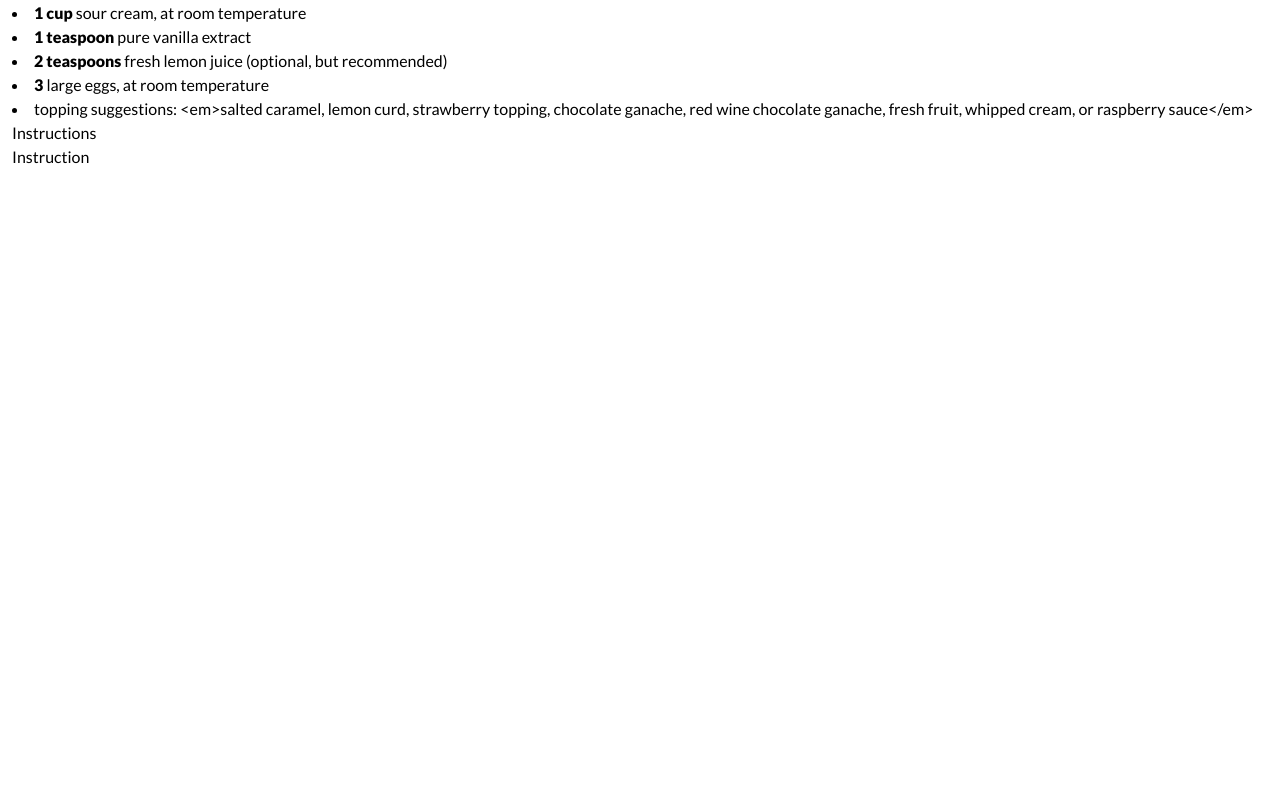
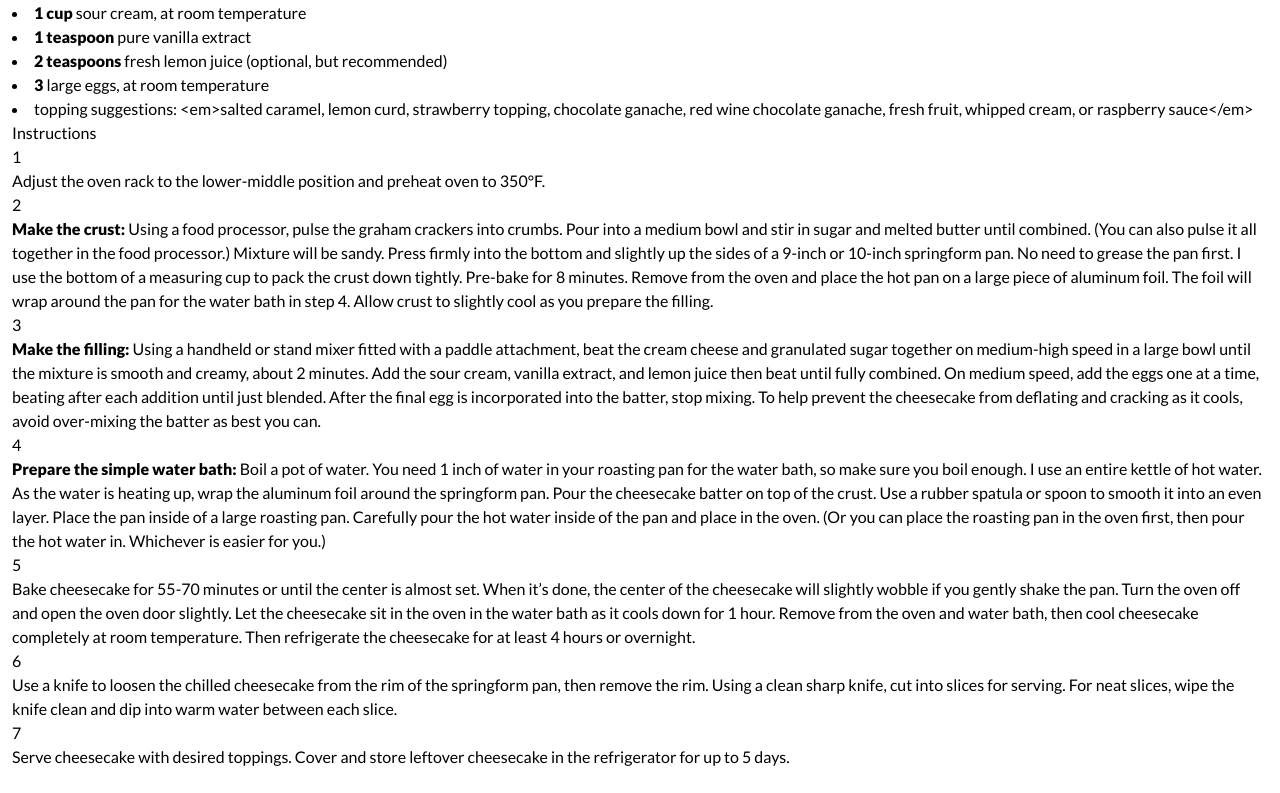
Before and after one commit to ritabradley/simple-recipe, a React (Vite) app: page / in a window 1280 px wide. Shown: the part 1241-2034 px from the top of the page. Before the commit the page ends 1434 px from the top, so only its background shows below. Built offline with nearby package versions, Linux system fonts and the light colour scheme; a web font is replaced by a local one.

Commit message:
pass props to instructions list to render content

```diff
--- a/src/App.jsx
+++ b/src/App.jsx
@@ -12,7 +12,7 @@ export default function App() {
       <RecipeImage imgURL={recipeData.mainImage} />
       <RecipeDetailList recipeDetails={recipeData.cookingDetails} />
       <IngredientList ingredientsList={recipeData.ingredientList} />
-      <InstructionsList />
+      <InstructionsList instructionsList={recipeData.instructions} />
     </>
   );
 }
--- a/src/components/Instruction.jsx
+++ b/src/components/Instruction.jsx
@@ -1,3 +1,8 @@
-export default function Instruction() {
-  return <p>Instruction</p>;
+export default function Instruction({ step, instruction }) {
+  return (
+    <li>
+      <span>{step}</span>
+      <p dangerouslySetInnerHTML={{ __html: instruction }} />
+    </li>
+  );
 }
--- a/src/components/InstructionsList.jsx
+++ b/src/components/InstructionsList.jsx
@@ -1,11 +1,13 @@
 import Instruction from './Instruction';
 
-export default function InstructionsList() {
+export default function InstructionsList({ instructionsList }) {
   return (
     <>
       <h3>Instructions</h3>
       <ol>
-        <Instruction />
+        {instructionsList.map((instruction, index) => (
+          <Instruction key={index} step={Object.keys(instruction)[0]} instruction={Object.values(instruction)[0]} />
+        ))}
       </ol>
     </>
   );
```
